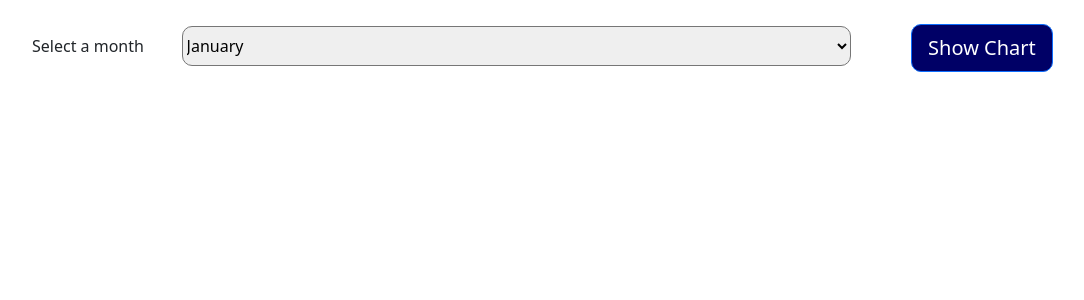
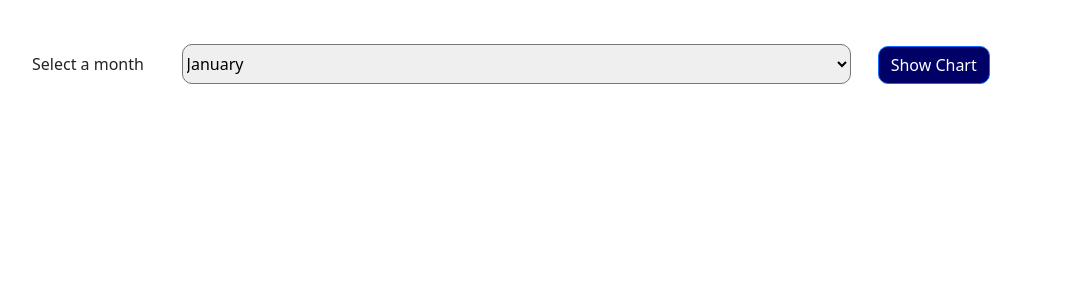
Before and after one commit to shobhit977/Patching_count, a Flask app: page /view_details in a window 1280 px wide. Shown: the part 56-356 px from the top of the page, without its empty margins (50-1134 px from the left). Run offline with Flask 2, Linux system fonts and the light colour scheme.

Commit message:
8 commit

```diff
--- a/templates/view_details.html
+++ b/templates/view_details.html
@@ -61,8 +61,7 @@
                     <option value="dec">December</option>
                 </select>
 
-                <button type="button" class="btn btn-primary btn-lg"
-                    style="background-color: #000066; margin-left: 5%; border-radius: 10px;">Show Chart</button>
+                    <button class="btn btn-primary" type="button" style="background-color: #000066; margin: 2%; border-radius: 10px;">Show Chart</button>
             </div>
         </div>
 
```
